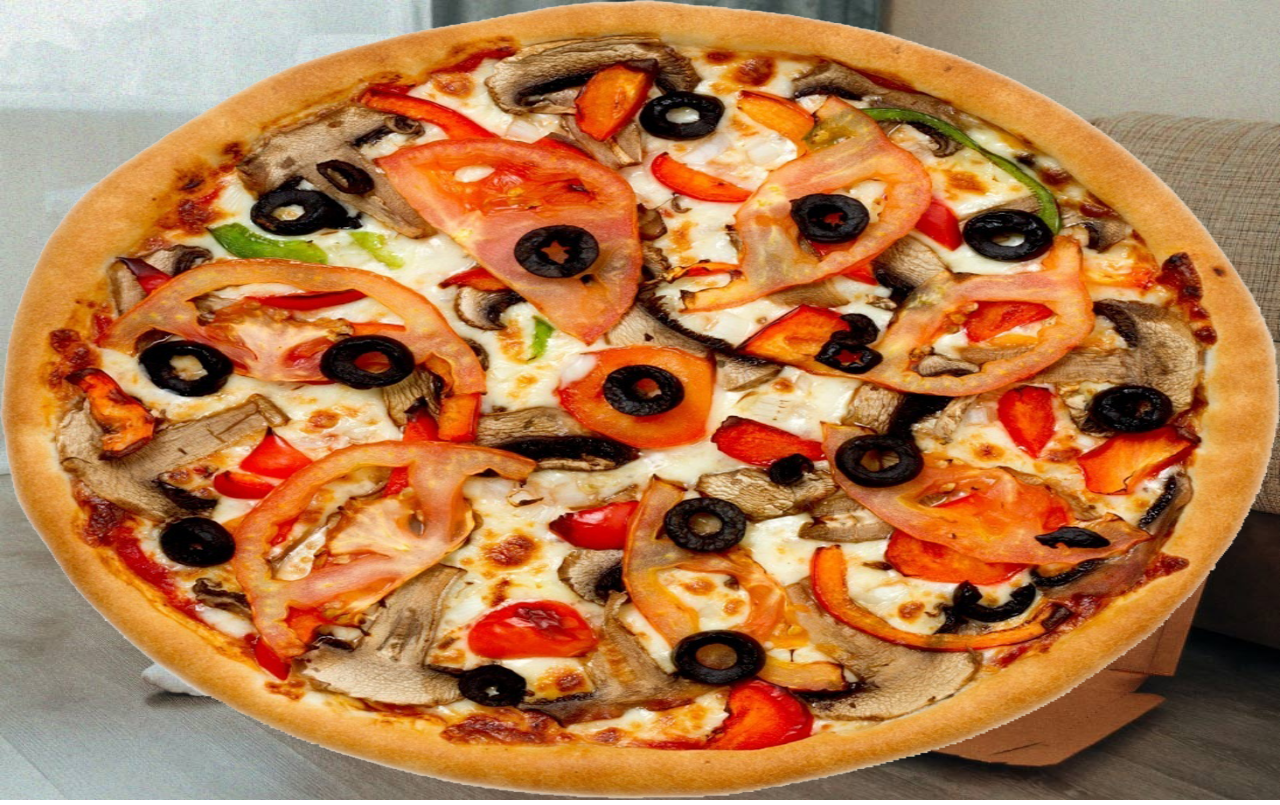
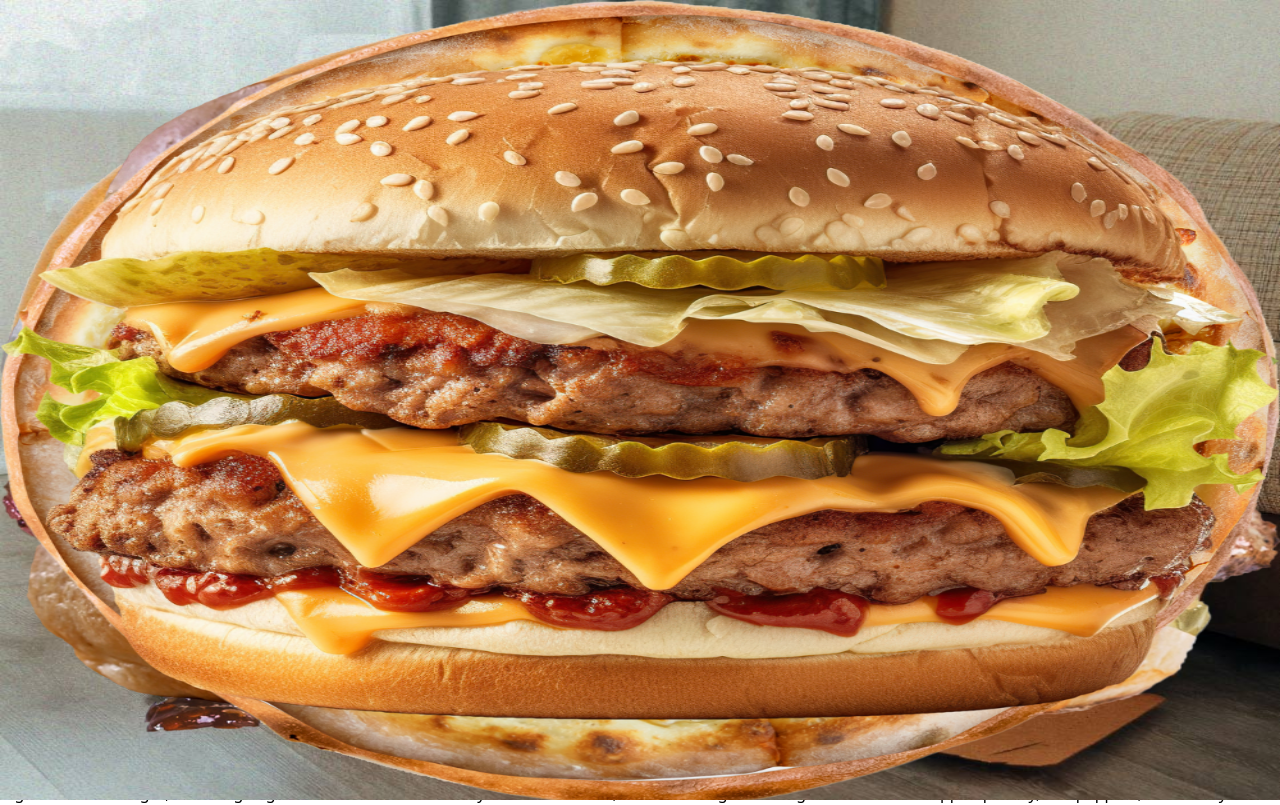
Before and after one commit to hamzalimouni/mapizza, a Next.js app: page / in a window 1280 px wide. Shown: the top 805 px of the page. Built offline with nearby package versions, Linux system fonts and the light colour scheme.

Commit message:
finish featured design

```diff
--- a/src/components/Featured.tsx
+++ b/src/components/Featured.tsx
@@ -1,3 +1,4 @@
+import { featuredProducts } from "@/data"
 import Image from "next/image"
 
 const Featured = () => {
@@ -6,19 +7,21 @@
             {/* WRAPPER  */}
             <div className="w-max flex">
                 {/* SINGLE ITEM  */}
-                <div className="w-screen h-[60vh] flex flex-col items-center justify-around p-4">
-                {/* IMAGE CONTAINER  */}
-                <div className="flex-1 w-full relative">
-                    <Image src="/temporary/p1.png" alt="featured image" fill className="object-contain" />
-                </div>
-                {/* TEXT CONTAINER  */}
-                <div className="flex-1 flex flex-col gap-4">
-                    <h1 className="text-xl font-bold uppercase">Title</h1>
-                    <p>Desc</p>
-                    <span>123</span>
-                    <button className="bg-red-500 text-white p-2 rounded-md">Add To Cart</button>
-                </div>
-                </div>
+                {featuredProducts.map((item) =>
+                    <div key={item.id} className="w-screen h-[60vh] flex flex-col items-center justify-around p-4 hover:bg-fuchsia-50 transition-all duration-300 md:w-[50vw] xl:w-[33vw] xl:h-[90vh]">
+                        {/* IMAGE CONTAINER  */}
+                        {item.img && <div className="flex-1 w-full relative hover:rotate-[60deg] transition-all duration-500">
+                            <Image src={item.img} alt="featured image" fill className="object-contain" />
+                        </div>}
+                        {/* TEXT CONTAINER  */}
+                        <div className="flex-1 flex flex-col items-center justify-center text-center gap-4">
+                            <h1 className="text-xl font-bold uppercase xl:text-2xl 2xl:text-3xl">{item.title}</h1>
+                            <p className="p-4 2xl:p-8">{item?.desc}</p>
+                            <span>${item.price}</span>
+                            <button className="bg-red-500 text-white p-2 rounded-md">Add To Cart</button>
+                        </div>
+                    </div>
+                )}
             </div>
         </div>
     )
--- /dev/null
+++ b/src/data.ts
@@ -0,0 +1,393 @@
+type Product = {
+  id: number;
+  title: string;
+  desc?: string;
+  img?: string;
+  price: number;
+  options?: { title: string; additionalPrice: number }[];
+};
+
+type Products = Product[];
+
+export const featuredProducts: Products = [
+  {
+    id: 1,
+    title: "Sicilian",
+    desc: "Ignite your taste buds with a fiery combination of spicy pepperoni, jalapeños, crushed red pepper flakes, and melted mozzarella cheese, delivering a kick with every bite.",
+    img: "/temporary/p1.png",
+    price: 24.9,
+    options: [
+      {
+        title: "Small",
+        additionalPrice: 0,
+      },
+      {
+        title: "Medium",
+        additionalPrice: 4,
+      },
+      {
+        title: "Large",
+        additionalPrice: 6,
+      },
+    ],
+  },
+  {
+    id: 2,
+    title: "Bacon Deluxe",
+    desc: "Indulge in smoky goodness with a flame-grilled beef patty, topped with crispy bacon, melted cheddar cheese, caramelized onions, and a smattering of tangy BBQ sauce.",
+    img: "/temporary/p2.png",
+    price: 29.9,
+    options: [
+      {
+        title: "Small",
+        additionalPrice: 0,
+      },
+      {
+        title: "Medium",
+        additionalPrice: 4,
+      },
+      {
+        title: "Large",
+        additionalPrice: 6,
+      },
+    ],
+  },
+  {
+    id: 3,
+    title: "Bella Napoli",
+    desc: "A classic Italian delight featuring a thin, crispy crust, tangy tomato sauce, fresh mozzarella, and a medley of aromatic herbs topped with lettuce, tomatoes, and a dollop of tangy mayo.",
+    img: "/temporary/p3.png",
+    price: 24.9,
+    options: [
+      {
+        title: "Small",
+        additionalPrice: 0,
+      },
+      {
+        title: "Medium",
+        additionalPrice: 4,
+      },
+      {
+        title: "Large",
+        additionalPrice: 6,
+      },
+    ],
+  },
+  {
+    id: 4,
+    title: "Spicy Arrabbiata",
+    desc: "Ignite your taste buds with this fiery pasta creation, combining penne in a spicy tomato sauce infused with garlic, red chili flakes, and fresh basil for the ultimate comfort food experience.",
+    img: "/temporary/p4.png",
+    price: 26.9,
+    options: [
+      {
+        title: "Small",
+        additionalPrice: 0,
+      },
+      {
+        title: "Medium",
+        additionalPrice: 4,
+      },
+      {
+        title: "Large",
+        additionalPrice: 6,
+      },
+    ],
+  },
+  {
+    id: 5,
+    title: "Jalapeño Fiesta",
+    desc: "Ignite your taste buds with a fiery kick! This burger features a succulent beef patty, fiery jalapeños, pepper jack cheese, and a zesty chipotle mayo sauce , and all the classic fixings on a toasted bun.",
+    img: "/temporary/p5.png",
+    price: 29.9,
+    options: [
+      {
+        title: "Small",
+        additionalPrice: 0,
+      },
+      {
+        title: "Medium",
+        additionalPrice: 4,
+      },
+      {
+        title: "Large",
+        additionalPrice: 6,
+      },
+    ],
+  },
+  {
+    id: 6,
+    title: "Margherita Magic",
+    desc: "A timeless favorite with a twist, showcasing a thin crust topped with sweet tomatoes, fresh basil, creamy mozzarella, and a drizzle of extra virgin olive oil, fresh arugula, and a drizzle of balsamic glaze.",
+    img: "/temporary/p6.png",
+    price: 24.9,
+    options: [
+      {
+        title: "Small",
+        additionalPrice: 0,
+      },
+      {
+        title: "Medium",
+        additionalPrice: 4,
+      },
+      {
+        title: "Large",
+        additionalPrice: 6,
+      },
+    ],
+  },
+  {
+    id: 7,
+    title: "Garlic Parmesan Linguine",
+    desc: "A garlic lover's delight, featuring linguine smothered in a creamy Parmesan sauce, infused with garlic and garnished with chopped parsley, bell peppers, and cherry tomatoes.",
+    img: "/temporary/p7.png",
+    price: 28.9,
+    options: [
+      {
+        title: "Small",
+        additionalPrice: 0,
+      },
+      {
+        title: "Medium",
+        additionalPrice: 4,
+      },
+      {
+        title: "Large",
+        additionalPrice: 6,
+      },
+    ],
+  },
+  {
+    id: 8,
+    title: "Mediterranean Delight",
+    desc: "Embark on a culinary journey with this Mediterranean-inspired creation, featuring zesty feta cheese, Kalamata olives, sun-dried tomatoes, and a sprinkle of oregano.",
+    img: "/temporary/p8.png",
+    price: 32.9,
+    options: [
+      {
+        title: "Small",
+        additionalPrice: 0,
+      },
+      {
+        title: "Medium",
+        additionalPrice: 4,
+      },
+      {
+        title: "Large",
+        additionalPrice: 6,
+      },
+    ],
+  },
+  {
+    id: 9,
+    title: "Hawaiian Teriyaki",
+    desc: "Experience a taste of the tropics with a juicy beef patty glazed in tangy teriyaki sauce, topped with grilled pineapple, crispy bacon, and fresh lettuce, and all the classic fixings on a toasted bun.",
+    img: "/temporary/p9.png",
+    price: 29.9,
+    options: [
+      {
+        title: "Small",
+        additionalPrice: 0,
+      },
+      {
+        title: "Medium",
+        additionalPrice: 4,
+      },
+      {
+        title: "Large",
+        additionalPrice: 6,
+      },
+    ],
+  },
+];
+
+
+
+
+export const pizzas: Products = [
+  {
+    id: 1,
+    title: "Sicilian",
+    desc: "Ignite your taste buds with a fiery combination of spicy pepperoni, jalapeños, crushed red pepper flakes, and melted mozzarella cheese, delivering a kick with every bite.",
+    img: "/temporary/p1.png",
+    price: 24.9,
+    options: [
+      {
+        title: "Small",
+        additionalPrice: 0,
+      },
+      {
+        title: "Medium",
+        additionalPrice: 4,
+      },
+      {
+        title: "Large",
+        additionalPrice: 6,
+      },
+    ],
+  },
+  {
+    id: 2,
+    title: "Mediterranean Delight",
+    desc: "Embark on a culinary journey with this Mediterranean-inspired creation, featuring zesty feta cheese, Kalamata olives, sun-dried tomatoes, and a sprinkle of oregano.",
+    img: "/temporary/p8.png",
+    price: 32.9,
+    options: [
+      {
+        title: "Small",
+        additionalPrice: 0,
+      },
+      {
+        title: "Medium",
+        additionalPrice: 4,
+      },
+      {
+        title: "Large",
+        additionalPrice: 6,
+      },
+    ],
+  },
+  {
+    id: 3,
+    title: "Bella Napoli",
+    desc: "A classic Italian delight featuring a thin, crispy crust, tangy tomato sauce, fresh mozzarella, and a medley of aromatic herbs topped with lettuce, tomatoes, and a dollop of tangy mayo.",
+    img: "/temporary/p3.png",
+    price: 26.9,
+    options: [
+      {
+        title: "Small",
+        additionalPrice: 0,
+      },
+      {
+        title: "Medium",
+        additionalPrice: 4,
+      },
+      {
+        title: "Large",
+        additionalPrice: 6,
+      },
+    ],
+  },
+  {
+    id: 4,
+    title: "Pesto Primavera",
+    desc: "A classic Italian delight featuring a thin, crispy crust, tangy tomato sauce, fresh mozzarella, and a medley of aromatic herbs topped with lettuce, tomatoes, and a dollop of tangy mayo.",
+    img: "/temporary/p10.png",
+    price: 28.9,
+    options: [
+      {
+        title: "Small",
+        additionalPrice: 0,
+      },
+      {
+        title: "Medium",
+        additionalPrice: 4,
+      },
+      {
+        title: "Large",
+        additionalPrice: 6,
+      },
+    ],
+  },
+  {
+    id: 5,
+    title: "Veggie Supreme",
+    desc: "A classic Italian delight featuring a thin, crispy crust, tangy tomato sauce, fresh mozzarella, and a medley of aromatic herbs topped with lettuce, tomatoes, and a dollop of tangy mayo.",
+    img: "/temporary/p11.png",
+    price: 24.9,
+    options: [
+      {
+        title: "Small",
+        additionalPrice: 0,
+      },
+      {
+        title: "Medium",
+        additionalPrice: 4,
+      },
+      {
+        title: "Large",
+        additionalPrice: 6,
+      },
+    ],
+  },
+  {
+    id: 6,
+    title: "Four Cheese Fantasy",
+    desc: "Experience pure cheesy bliss with a melty blend of mozzarella, cheddar, provolone, and Parmesan cheeses, creating a rich and indulgent pizza experience.",
+    img: "/temporary/p12.png",
+    price: 22.9,
+    options: [
+      {
+        title: "Small",
+        additionalPrice: 0,
+      },
+      {
+        title: "Medium",
+        additionalPrice: 4,
+      },
+      {
+        title: "Large",
+        additionalPrice: 6,
+      },
+    ],
+  },
+];
+
+export const singleProduct: Product = {
+  id: 1,
+  title: "Sicilian",
+  desc: "Ignite your taste buds with a fiery combination of spicy pepperoni, jalapeños, crushed red pepper flakes, and melted mozzarella cheese, delivering a kick with every bite.",
+  img: "/temporary/p1.png",
+  price: 24.9,
+  options: [
+    {
+      title: "Small",
+      additionalPrice: 0,
+    },
+    {
+      title: "Medium",
+      additionalPrice: 4,
+    },
+    {
+      title: "Large",
+      additionalPrice: 6,
+    },
+  ],
+};
+
+
+type Menu = {
+  id: number;
+  slug: string;
+  title: string;
+  desc?: string;
+  img?: string;
+  color: string;
+}[];
+
+export const menu: Menu = [
+  {
+    id: 1,
+    slug: "pastas",
+    title: "Italian Pastas",
+    desc: "Savor the taste of perfection with our exquisite Italian handmade pasta menu.",
+    img: "/temporary/m1.png",
+    color: "white",
+  },
+  {
+    id: 2,
+    slug: "burgers",
+    title: "Juicy Burgers",
+    desc: "Burger Bliss: Juicy patties, bold flavors, and gourmet toppings galore.",
+    img: "/temporary/m2.png",
+    color: "black",
+  },
+  {
+    id: 3,
+    slug: "pizzas",
+    title: "Cheesy Pizzas",
+    desc: "Pizza Paradise: Irresistible slices, mouthwatering toppings, and cheesy perfection.",
+    img: "/temporary/m3.png",
+    color: "white",
+  },
+];
```
